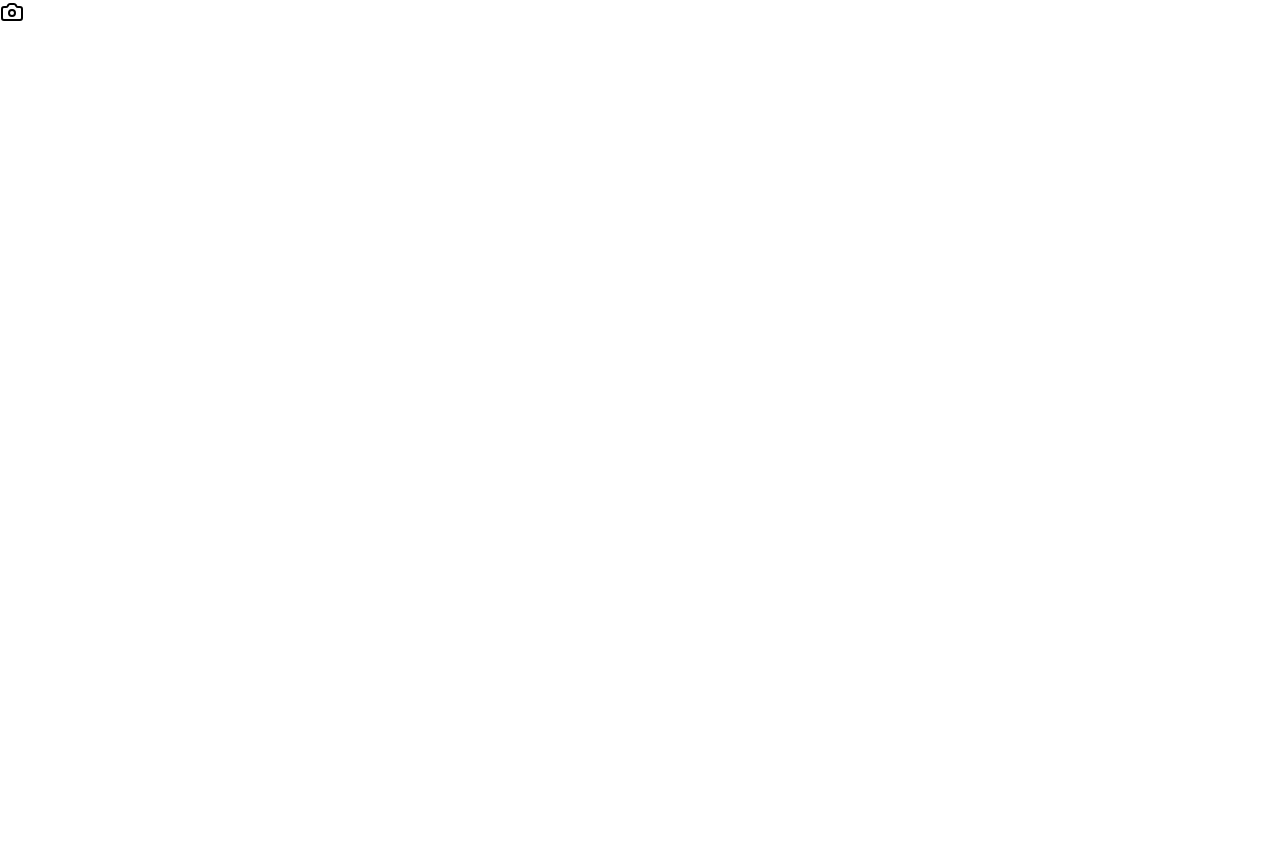
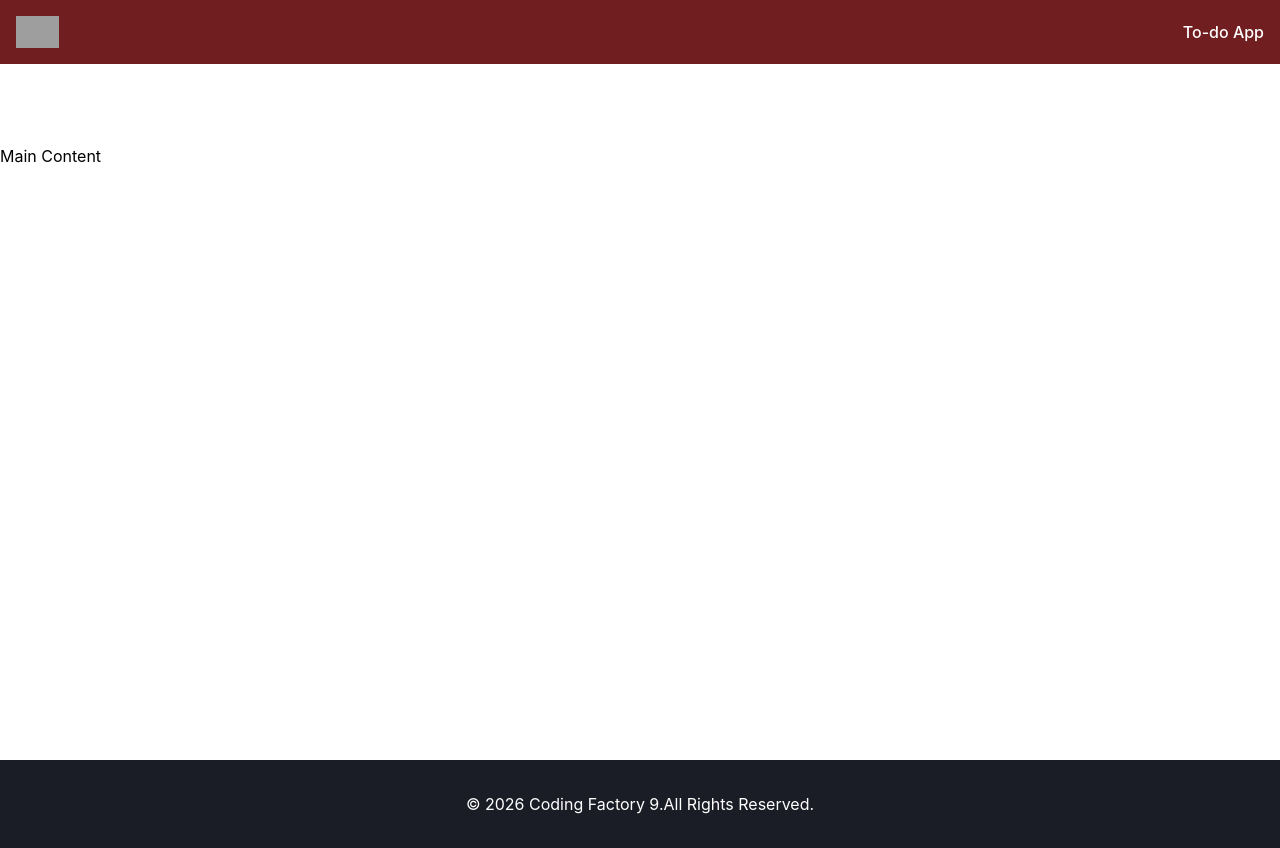
Before and after one commit to TimosPsy/cf9-react-todo-app, a React (Vite) app: page / in a window 1280 px wide. Before the commit the page ends 800 px from the top, so only its background shows below. Built offline with nearby package versions, Linux system fonts and the light colour scheme; grey boxes are pictures that could not be loaded.

Commit message:
feat(ui): add Header,Footer and Layout shared components

```diff
--- a/src/App.tsx
+++ b/src/App.tsx
@@ -1,11 +1,13 @@
-import {Camera} from "lucide-react";
+import Layout from "./shared/layout/Layout.tsx";
 
 
 function App() {
 
   return (
     <>
-      <Camera/>
+      <Layout>
+        <h1>Main Content</h1>
+      </Layout>
     </>
   )
 }
--- /dev/null
+++ b/src/shared/layout/Footer.tsx
@@ -0,0 +1,13 @@
+const Footer = () => {
+    const currentYear: number = new Date().getFullYear();
+    return (
+        <>
+            <footer className="bg-cf-dark-gray text-white">
+                <div className="container mx-auto py-8 text-center">
+                    &copy; {currentYear} Coding Factory 9.All Rights Reserved.
+                </div>
+            </footer>
+        </>
+    )
+}
+export default Footer;
--- /dev/null
+++ b/src/shared/layout/Header.tsx
@@ -0,0 +1,18 @@
+const Header = () => {
+    return (
+        <>
+            <header className="bg-cf-dark-red fixed w-full">
+                <div className="container mx-auto px-4 flex items-center justify-between">
+                    <a href="/">
+                        <img src="https://codingfactory.aueb.gr/sites/all/themes/cf_theme/logo.png" alt="CF-logo" className="py-4 h-16"/>
+                    </a>
+
+                    <nav className="flex gap-4 text-white font-medium">
+                        <a href="/">To-do App</a>
+                    </nav>
+                </div>
+            </header>
+        </>
+    )
+}
+export default Header;
--- /dev/null
+++ b/src/shared/layout/Layout.tsx
@@ -0,0 +1,18 @@
+import Header from "./Header.tsx";
+import Footer from "./Footer.tsx";
+import type {LayoutProps} from "../types.ts";
+
+
+const Layout = ({children, addClasses}: LayoutProps) => {
+    return (
+        <>
+            <div className={addClasses}>
+                <Header/>
+                <main className="container mx-auto min-h-[95vh] pt-36">{children}</main>
+                <Footer/>
+            </div>
+        </>
+    )
+}
+
+export default Layout;
--- /dev/null
+++ b/src/shared/types.ts
@@ -0,0 +1,4 @@
+export interface LayoutProps {
+    children: React.ReactNode;
+    addClasses?: string;
+}
```
